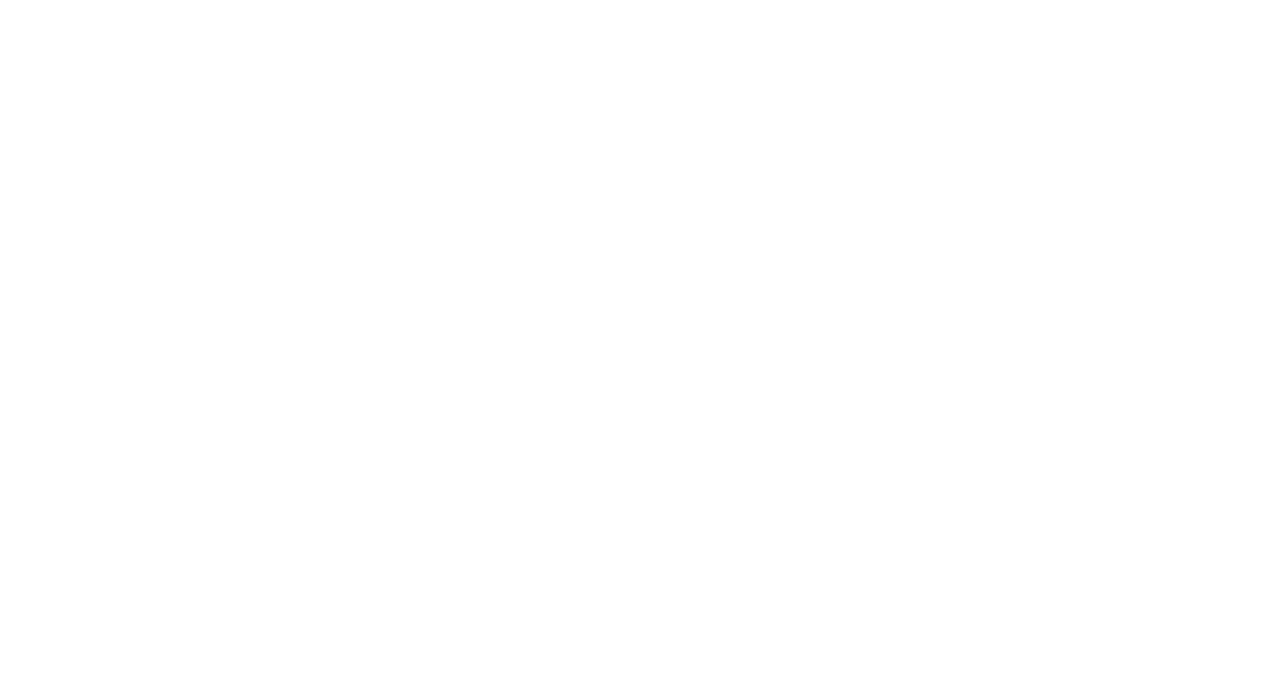
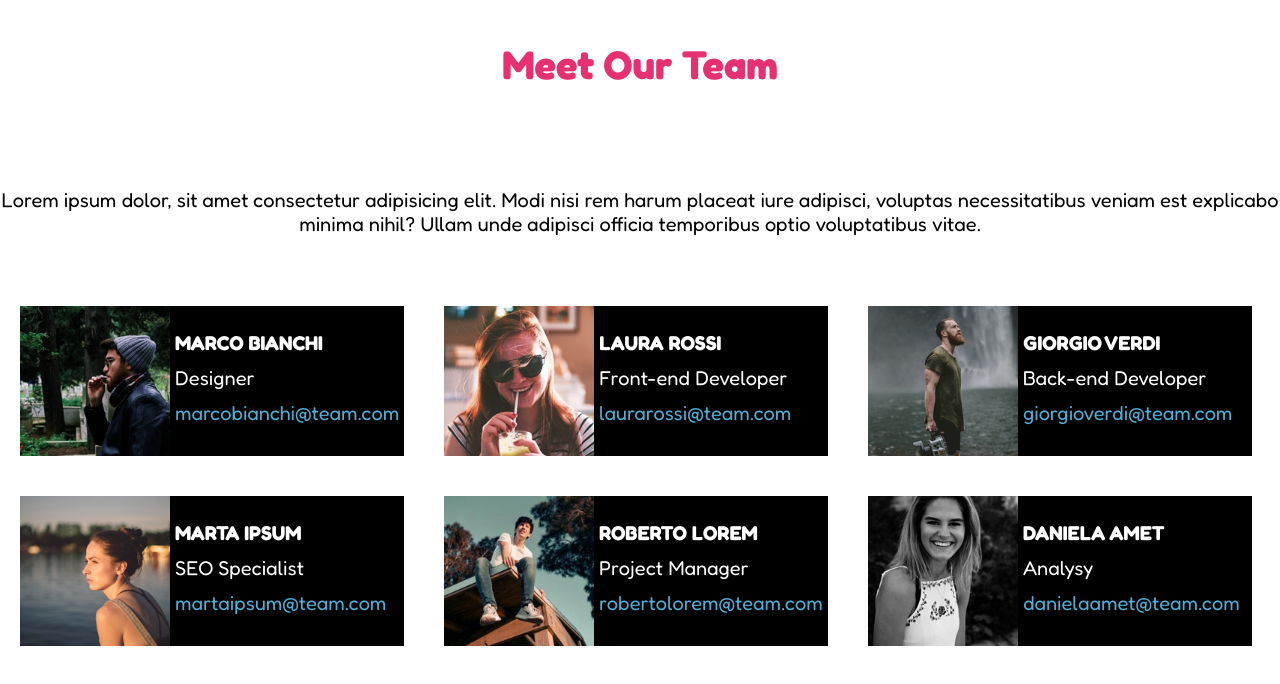
Before and after one commit to MarcoBeraldo/html-css-float-cards, a plain HTML site: page index.html in a window 1280 px wide. Drawn offline with Linux system fonts and the light colour scheme.

Commit message:
added header and main section

```diff
--- a/css/style.css
+++ b/css/style.css
@@ -14,3 +14,68 @@
 body {
     font-family: 'Fredoka', sans-serif;
 }
+
+.container {
+    margin: 0 auto;
+    max-width: 1500px;
+}
+
+/* header */
+
+h1 {
+    margin: 40px 0 100px 0;
+    font-size: 40px;
+    color: var(--pink)
+}
+
+header {
+    text-align: center;
+    margin-bottom: 50px;
+}
+
+header p {
+    font-size: 20px;
+}
+
+/* main section */
+
+.card {
+    color: #fff;
+    vertical-align: middle;
+    line-height: 35px;
+    background-color: #000;
+    font-size: 20px;
+    height: 150px;
+    width: 30%;
+    margin: 20px
+}
+
+a {
+    color: #50ADD5;
+    text-decoration: none;
+}
+
+.name {
+    font-weight: bold;
+}
+
+address {
+    padding-top: 20px;
+    font-style: normal;
+}
+
+img {
+    height: 150px;
+    margin-right: 5px;
+}
+
+/* float */
+.float-left {
+    float: left;
+}
+
+.clearfix:after {
+    content: '';
+    display: table;
+    clear: both;
+}
--- a/index.html
+++ b/index.html
@@ -17,7 +17,64 @@
 </head>
 
 <body>
-
+    <div class="container">
+        <header>
+            <h1>Meet Our Team</h1>
+            <p>Lorem ipsum dolor, sit amet consectetur adipisicing elit. Modi nisi rem harum placeat iure adipisci,
+                voluptas necessitatibus veniam est explicabo minima nihil? Ullam unde adipisci officia temporibus optio
+                voluptatibus vitae.</p>
+        </header>
+        <main>
+            <div class="card clearfix float-left">
+                <img class="float-left" src="img/male1.png" alt="Marco Bianchi">
+                <address>
+                    <span class="name"> MARCO BIANCHI</span> <br>
+                    Designer <br>
+                    <a href="mailto:marcobianchi@team.com">marcobianchi@team.com</a>
+                </address>
+            </div>
+            <div class="card clearfix float-left">
+                <img class="float-left" src="img/female1.png" alt="Marco Bianchi">
+                <address>
+                    <span class="name">LAURA ROSSI</span> <br>
+                    Front-end Developer <br>
+                    <a href="mailto:laurarossi@team.com">laurarossi@team.com</a>
+                </address>
+            </div>
+            <div class="card clearfix float-left">
+                <img class="float-left" src="img/male2.png" alt="Marco Bianchi">
+                <address>
+                    <span class="name">GIORGIO VERDI</span> <br>
+                    Back-end Developer <br>
+                    <a href="mailto:giorgioverdi@team.com">giorgioverdi@team.com</a>
+                </address>
+            </div>
+            <div class="card clearfix float-left">
+                <img class="float-left" src="img/female2.png" alt="Marco Bianchi">
+                <address>
+                    <span class="name">MARTA IPSUM</span> <br>
+                    SEO Specialist <br>
+                    <a href="mailto:martaipsum@team.com">martaipsum@team.com</a>
+                </address>
+            </div>
+            <div class="card clearfix float-left">
+                <img class="float-left" src="img/male3.png" alt="Marco Bianchi">
+                <address>
+                    <span class="name">ROBERTO LOREM</span> <br>
+                    Project Manager <br>
+                    <a href="mailto:robertolorem@team.com">robertolorem@team.com</a>
+                </address>
+            </div>
+            <div class="card clearfix float-left">
+                <img class="float-left" src="img/female3.png" alt="Marco Bianchi">
+                <address>
+                    <span class="name">DANIELA AMET</span> <br>
+                    Analysy <br>
+                    <a href="mailto:danielaamet@team.com">danielaamet@team.com</a>
+                </address>
+            </div>
+        </main>
+    </div>
 </body>
 
 </html>
```
